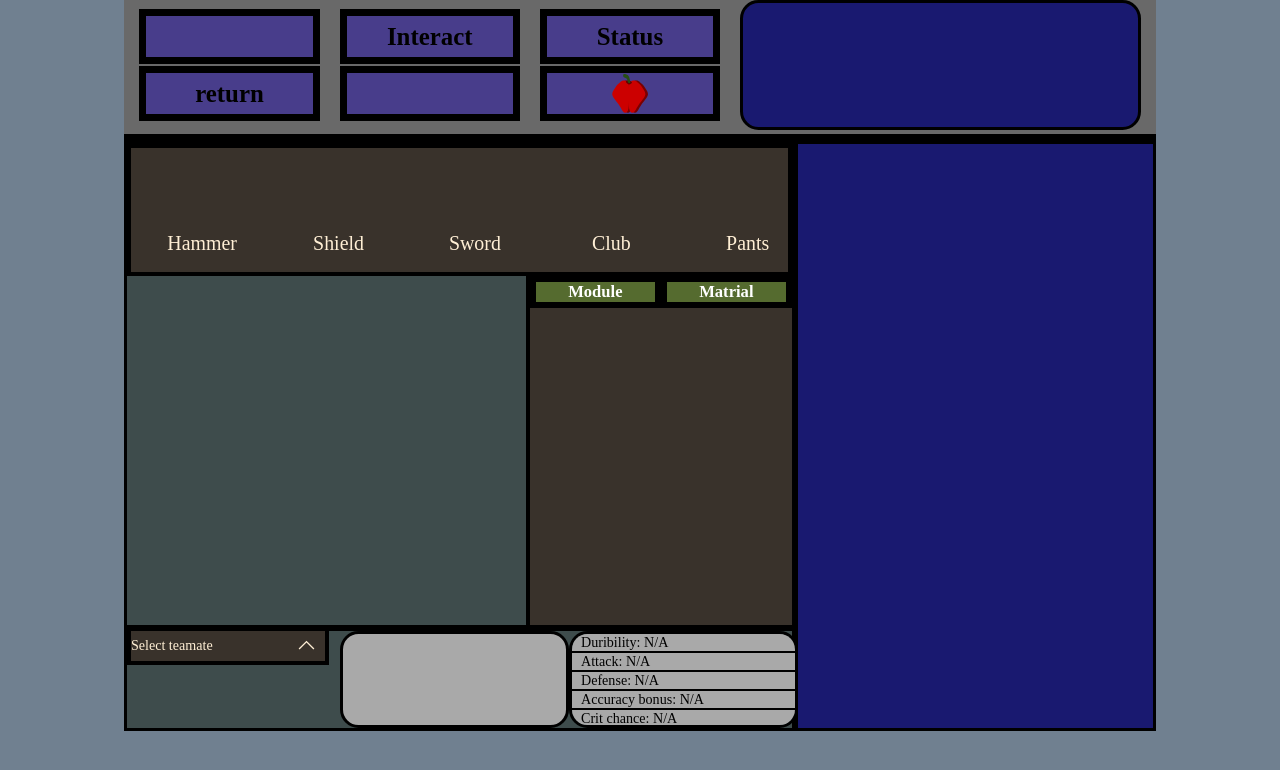
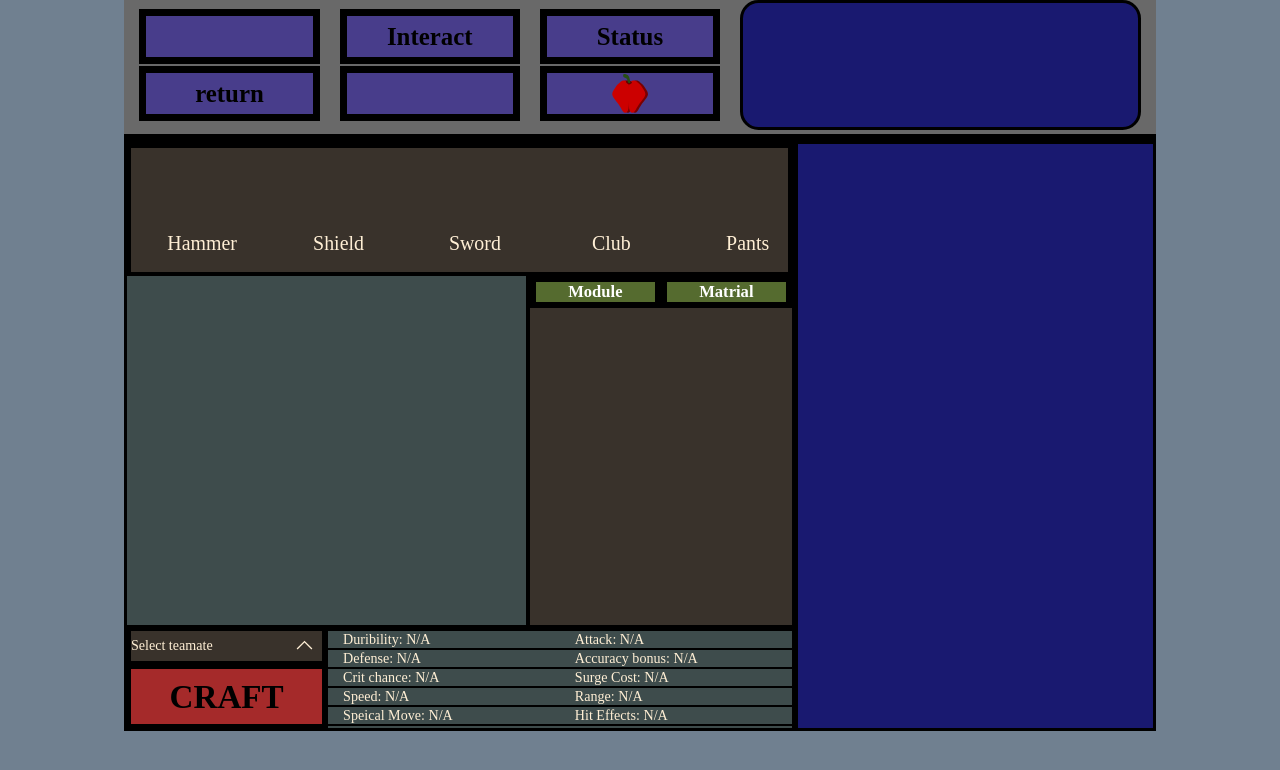
Before and after one commit to Guineapigboyx/Xland, a plain HTML site: page index.html in a window 1280 px wide. Both pictures are taken after a click on the button "crafting". Drawn offline with Linux system fonts and the light colour scheme; a web font is replaced by a local one.

Commit message:
Finsh UI of craft screen

```diff
--- a/Assets/indexs/item.js
+++ b/Assets/indexs/item.js
@@ -51,7 +51,8 @@
  * @property {1|2|3|4|undefined} speed - how fast the weapon is (default = 2)
  * @property {"stab"|"slash"|"slam"|"boom"|"swoosh"|"mechnical"} sound - sound category this item uses
  * @property {attacks.attack[]|undefined} speicalAttack - special attack that is added to this item
- * @property {Function} onHit - when you hit something this function runs
+ * @property {Function|undefined} onHit - when you hit something this function runs
+ * @property {String|undefined} onHitName - If you give a name it will add it as a property of the item
  *
  * ---------------------------------------
  * @typedef {Object} foodData
--- a/index.html
+++ b/index.html
@@ -161,9 +161,8 @@
                                 <option class="hover" value="N/A">koopa3</option>
                             </section>
                         </div>
-                        <section data-slot="effects" class="bubble"></section>
                         <!-- prettier-ignore -->
-                        <section data-slot="stats" class="bubble small-text flex-down">
+                        <section id="craft-values" class="small-text">
                             <div> <span>Duribility:</span> <span data-slot="duribility">N/A</span> </div>
                             <div> <span>Attack:</span> <span data-slot="attack">N/A</span></div>
                             <div> <span>Defense:</span> <span data-slot="defense">N/A</span> </div>
@@ -172,7 +171,16 @@
                             <div> <span>Surge Cost:</span> <span data-slot="surge">N/A</span> </div>
                             <div> <span>Speed:</span> <span data-slot="speed">N/A</span> </div>
                             <div> <span>Range:</span> <span data-slot="range">N/A</span> </div>
+                            <div> <span>Speical Move:</span> <span data-slot="speicalAttack">N/A</span> </div>
+                            <div> <span>Hit Effects:</span> <span data-slot="onHitName">N/A</span> </div>
+                            <div> <span>Effect 1:</span> <span data-slot="effect1">N/A</span> </div>
+                            <div> <span>Effect 2:</span> <span data-slot="effect2">N/A</span> </div>
+                            <div> <span>Effect 3:</span> <span data-slot="effect3">N/A</span> </div>
+                            <div> <span>Effect 4:</span> <span data-slot="effect4">N/A</span> </div>
                         </section>
+                        <button class="square-bubble header-text massive-text bad disabled-click">
+                            CRAFT
+                        </button>
                     </div>
                 </section>
                 <section class="status-screen fit-div hide">
--- a/scripts/crafting.js
+++ b/scripts/crafting.js
@@ -445,7 +445,7 @@ function updateCraftingInventory() {
  * and materials.
  */
 function updateCraftValues() {
-    const statsPreview = document.querySelector('#crafting-info > [data-slot="stats"]');
+    const statsPreview = document.querySelector("#craft-values");
     if (!statsPreview) return;
 
     let materialData = [];
@@ -478,8 +478,9 @@ function updateCraftValues() {
     console.log(moduleList, materialData);
 
     const data = getCraftedStats(moduleList, materialData);
-    console.log(data);
     if (!data) return;
+
+    // Create stats preview
 }
 
 function updateCraftScreen() {
--- a/style.css
+++ b/style.css
@@ -697,23 +697,26 @@ body {
 #crafting-info {
     display: grid;
     grid-template-rows: 35% 65%;
-    grid-template-columns: 32% 34.5% 34.5%;
-}
-
-#crafting-info > section {
-    grid-row: 1/3;
-    overflow: scroll;
-    text-indent: 4%;
-}
-
-#crafting-info > [data-slot="stats"] > div {
-    border-bottom: calc(var(--scale) / 8) solid var(--border-Colors);
+    grid-template-columns: 30% 70%;
 }
 
 #crafting-player-dropdown {
     grid-column: 1;
     grid-row: 1;
-    margin-right: 5%;
+}
+
+#craft-values {
+    display: grid;
+    grid-template-columns: 50% 50%;
+    color: var(--dark-bubble-text);
+    grid-row: 1/3;
+    overflow: scroll;
+    text-indent: calc(var(--scale) * 0.8);
+    border-left: calc(var(--scale) / 8) solid var(--border-Colors);
+}
+
+#craft-values > div {
+    border-bottom: calc(var(--scale) / 8) solid var(--border-Colors);
 }
 
 .inventory {
```
